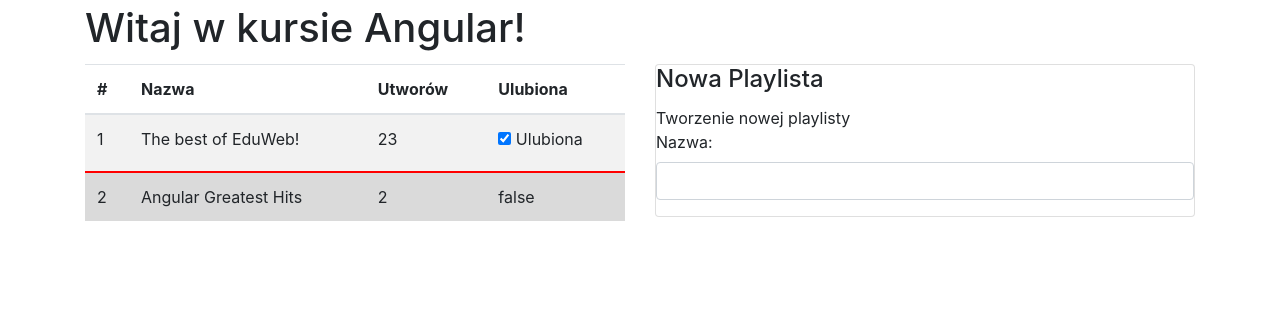
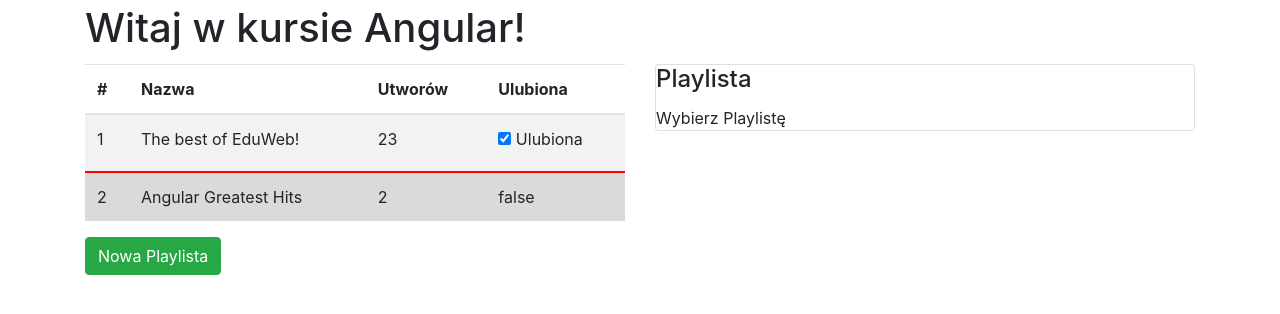
Before and after one commit to michaljankowski86/angular_podst_eduweb, an Angular app: page / in a window 1280 px wide. Shown: the top 314 px of the page. Built offline with nearby package versions, Linux system fonts and the light colour scheme.

Commit message:
ngSwitch example

```diff
--- a/src/app/app.component.html
+++ b/src/app/app.component.html
@@ -27,7 +27,7 @@
             class="playlist-row"
             [ngClass]="{ 'table-active': selected == playlist }"
             [ngStyle]="{ borderBottomColor: playlist.color }"
-            (click)="selected = playlist"
+            (click)="select(playlist)"
           >
             <td>1</td>
             <td>{{ playlist.name }}</td>
@@ -40,7 +40,7 @@
             </td>
           </tr>
           <tr
-            (click)="selected = null"
+            (click)="select(null)"
             [ngClass]="{ 'table-active': selected == null }"
           >
             <td>2</td>
@@ -50,22 +50,37 @@
           </tr>
         </tbody>
       </table>
+      <div class="form-group">
+        <button class="btn btn-success float-xs-right" (click)="createNew()">
+          Nowa Playlista
+        </button>
+      </div>
     </div>
     <div class="col">
-      <div class="card" *ngIf="selected == null">
+      <div [ngSwitch]="mode">
+        <div class="card" *ngSwitchDefault>
           <div class="card-block">
-          <h4 class="card-title">Nowa Playlista</h4>
-          <p class="card-text">Tworzenie nowej playlisty</p>
+            <h4 class="card-title">Playlista</h4>
+            <p class="card-text">Wybierz Playlistę</p>
           </div>
+        </div>
+
+        <div class="card" *ngSwitchCase="'selected'">
           <div class="card-block">
+            <h4 class="card-title">Playlista "{{ playlist.name }}"</h4>
+            <p class="card-text">Wybrana Playlista</p>
             <div class="form-group">
-            <label>Nazwa:</label>
-            <input type="text" [(ngModel)]="edited.name" class="form-control" />
+              <button
+                class="btn btn-default float-xs-right"
+                (click)="edit(playlist)"
+              >
+                Edytuj
+              </button>
             </div>
           </div>
         </div>
 
-      <div class="card" *ngIf="selected != null">
+        <div class="card" *ngSwitchCase="'edit'">
           <div class="card-block">
             <h4 class="card-title">Playlista</h4>
             <p class="card-text">Opis playlisty</p>
@@ -111,3 +126,4 @@
       </div>
     </div>
   </div>
+</div>
--- a/src/app/app.component.ts
+++ b/src/app/app.component.ts
@@ -12,6 +12,8 @@
 
   edited = {};
 
+  mode = 'none';
+
   playlist = {
     name: 'The best of EduWeb!',
     tracks: 23,
@@ -19,6 +21,29 @@
     favourite: true,
   };
 
+  select(playlist) {
+    if (playlist == null) {
+      this.mode = 'none';
+      this.selected = null;
+    } else {
+      this.mode = 'selected';
+      this.selected = playlist;
+    }
+  }
+
+  edit(playlist) {
+    this.mode = 'edit';
+    this.edited = playlist;
+    this.selected = playlist;
+  }
+
+  createNew() {
+    this.mode = 'edit';
+    var newPlaylist = {};
+    this.selected = newPlaylist;
+    this.edited = newPlaylist;
+  }
+
   save(event) {
     console.log('Zapisano', event);
   }
```
Lines whose indentation alone changed are shown as unchanged.
